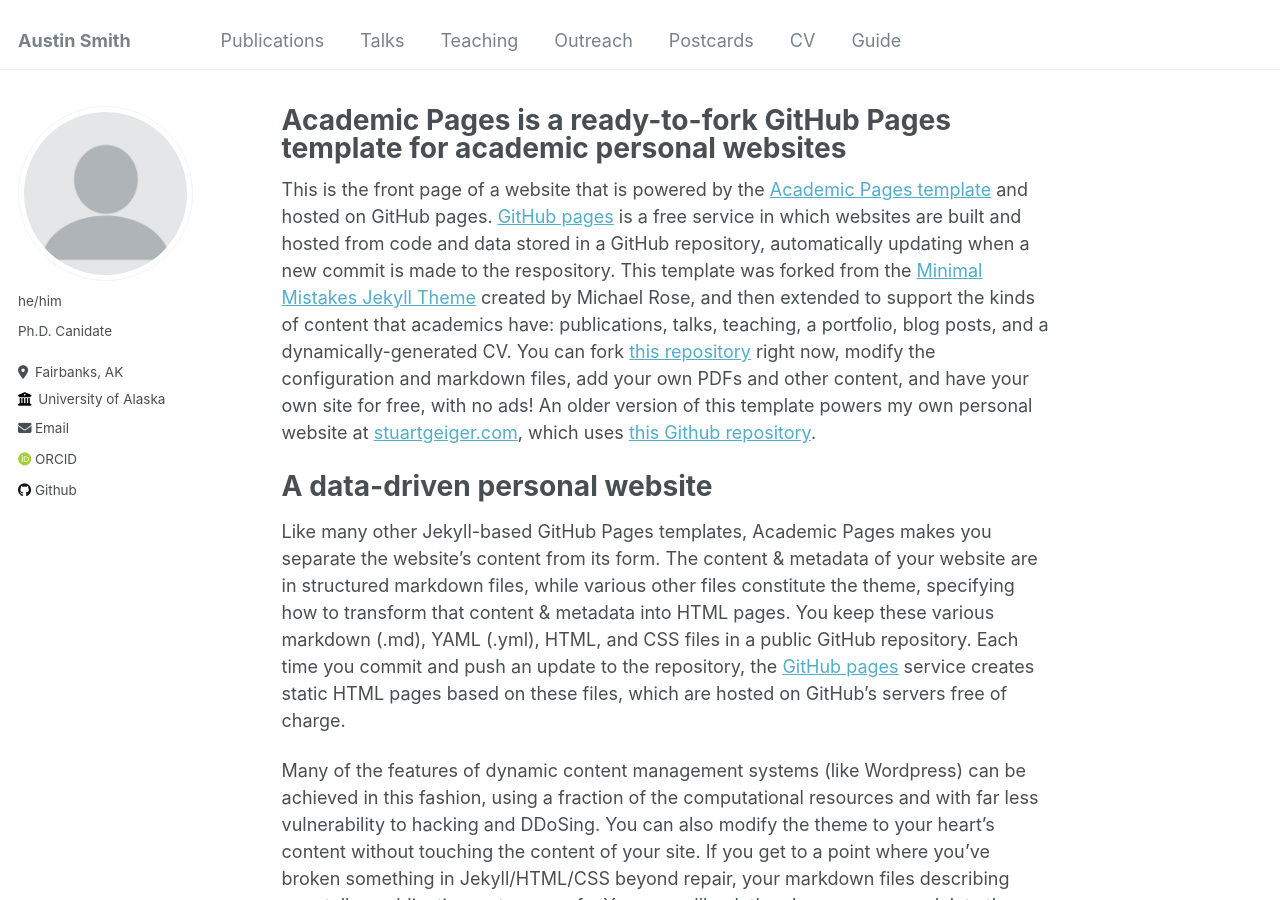
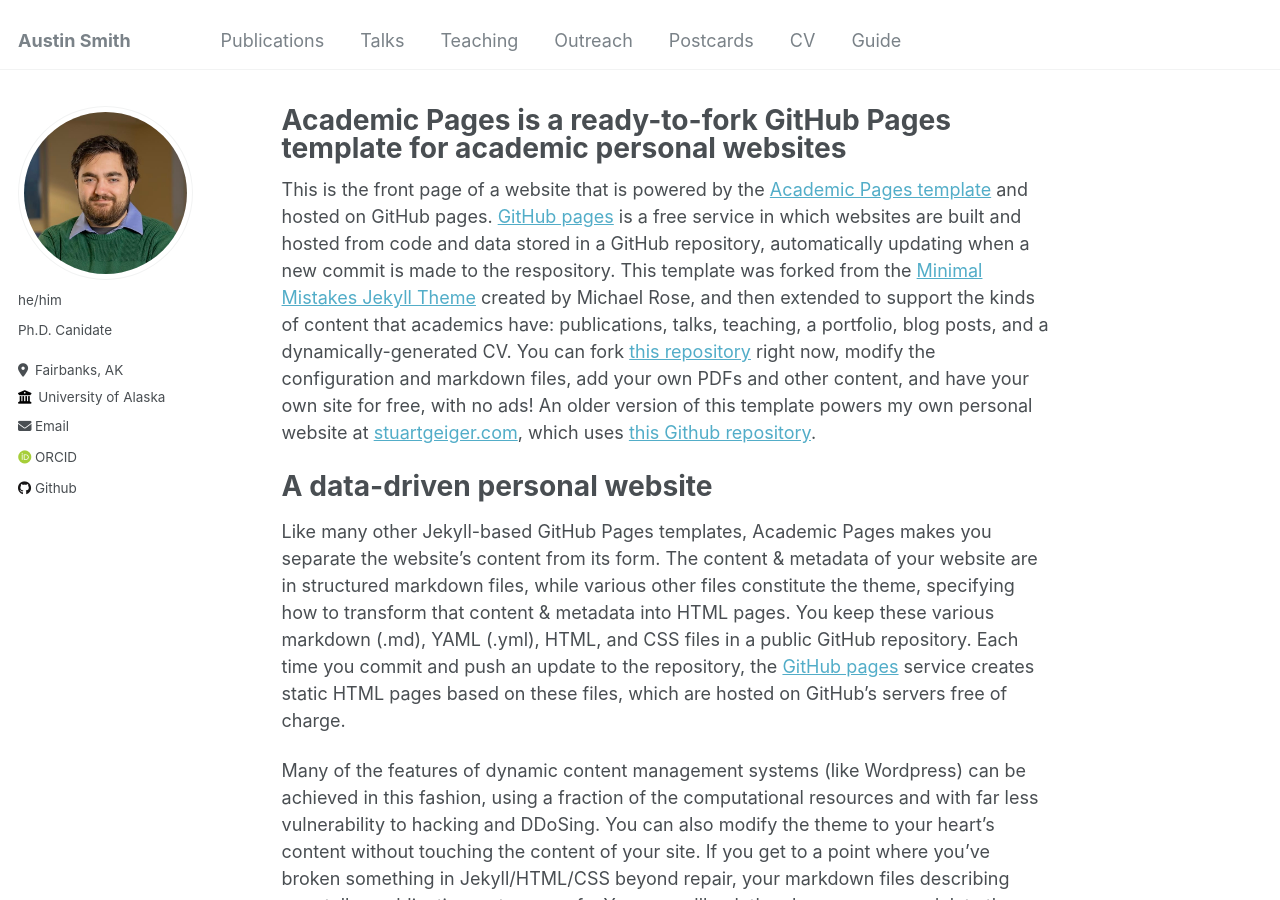
Before and after one commit to AustinRSmith/austinrsmith.github.io, a Jekyll site: the page built from _pages/about.md, in a window 1280 px wide and 900 px high. Built offline with Jekyll 4.4.1, drawn with Linux system fonts in a browser that asks for light colours; some web fonts are replaced.

Commit message:
Update _config.yml

```diff
--- a/_config.yml
+++ b/_config.yml
@@ -21,7 +21,7 @@ repository               : "AustinRSmith/austinrsmith.github.io"
 #               Additional customization can be done by editing /_includes/author-profile.html
 author:
   # Biographic information
-  avatar           : "profile.png"
+  avatar           : "IMG_1633.JPG"
   name             : ""
   pronouns         : "he/him"
   bio              : "Ph.D. Canidate"
```
